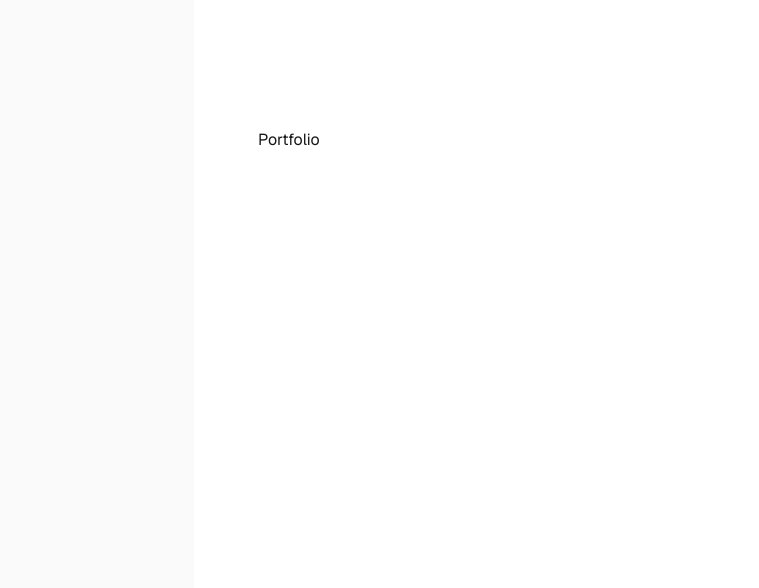
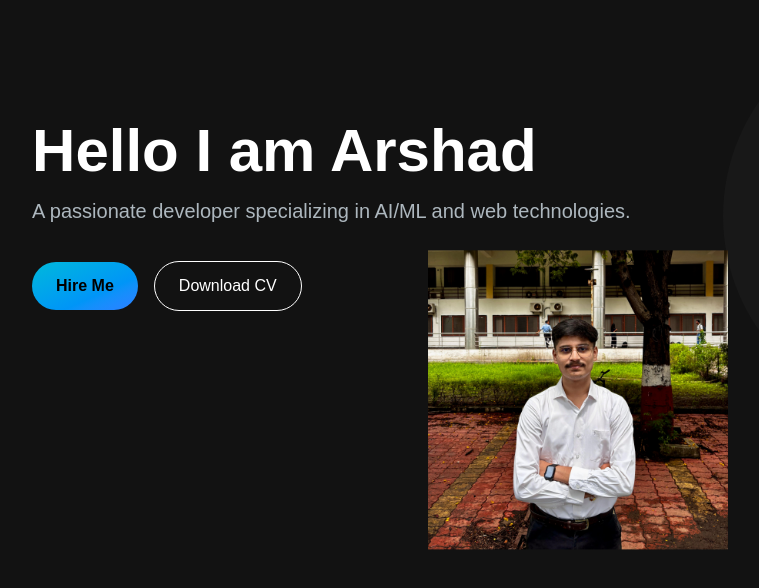
Before and after one commit to Arshad-13/Arshad_Portfolio, a Next.js app: page / in a window 1280 px wide. Shown: the top 588 px of the page, without its empty margins (62-821 px from the left). Built offline with nearby package versions, Linux system fonts and the light colour scheme.

Commit message:
arranged basic layout and added buttons

```diff
--- /dev/null
+++ b/app/components/HeroSection.jsx
@@ -0,0 +1,40 @@
+import React from 'react'
+import Image from 'next/image'
+
+const HeroSection = () => {
+  return (
+    <section>
+      <div className="grid grid-cols-1 sm:grid-cols-12">
+        <div className="lg:col-span-7 place-self-center text-center sm:text-left">
+        <h1 className="text-white mb-4 text-4xl sm:text-5xl lg:text-6xl font-extrabold">
+            Hello I am Arshad
+        </h1>
+        <p className="text-[#ADB7BE] text-base sm:text-lg mb-6 lg:text-xl">
+            A passionate developer specializing in AI/ML and web technologies.
+        </p>
+        <div>
+            <button className="px-6 py-3 w-full sm:w-fit rounded-full mr-4 bg-linear-to-br from-cyan-500 to-blue-500 hover:bg-slate-200 text-black font-semibold">
+                Hire Me
+            </button>
+            <button className="px-6 py-3 w-full sm:w-fit rounded-full mr-4 bg-transparent hover:bg-slate-800 text-white border border-white mt-3">
+                Download CV
+            </button>
+        </div>
+        </div>
+        <div className="col-span-5 place-self-center mt-4 lg:mt-0">
+            <div className="rounded-full bg-[#181818] w-[250px] h-[250px] lg:w-[400px] lg:h-[400px]">
+                <Image
+                    src="/images/mypic.jpg"
+                    alt="Hero Image"
+                    className="absolute transform -translate-x-1/2 -translate-y-1/2 top-1/2 left-1/2"
+                    width={300}
+                    height={300}
+                />
+            </div>
+        </div>
+      </div>
+    </section>
+  )
+}
+
+export default HeroSection
--- a/app/page.js
+++ b/app/page.js
@@ -1,11 +1,12 @@
 import Image from "next/image";
+import HeroSection from "./components/HeroSection";
 
 export default function Home() {
   return (
-    <div className="flex min-h-screen items-center justify-center bg-zinc-50 font-sans dark:bg-black">
-      <main className="flex min-h-screen w-full max-w-3xl flex-col items-center justify-between py-32 px-16 bg-white dark:bg-black sm:items-start">
-        <h1>Portfolio</h1>
+      <main className="flex min-h-screen flex-col bg-[#121212]">
+        <div className="container mx-auto px-12 py-4">
+          <HeroSection />
+        </div>
       </main>
-    </div>
   );
 }
```
Also changed, not shown: public/images/mypic.jpg (added).
